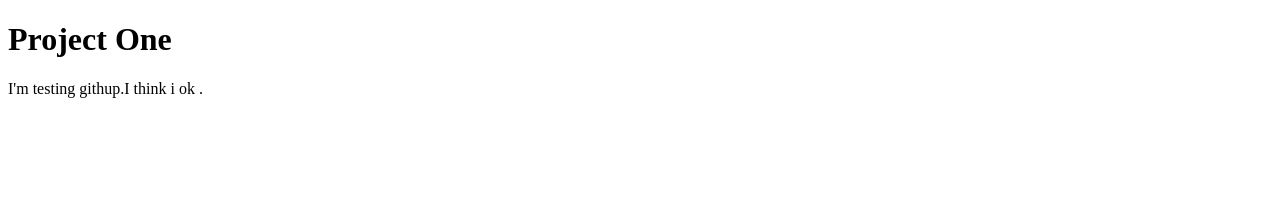
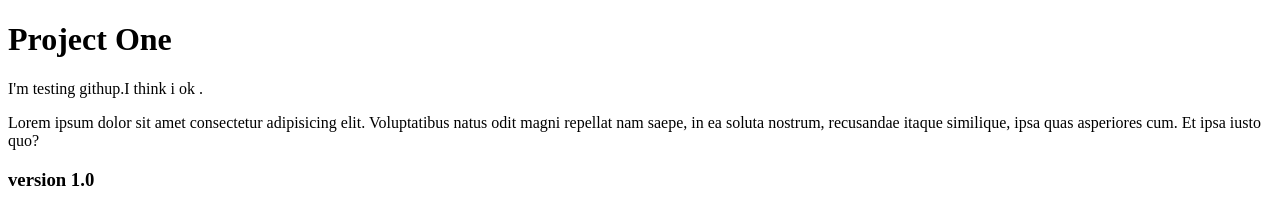
Before and after one commit to luwinzaw/project-one, a plain HTML site: page index.html in a window 1280 px wide. Drawn offline with Linux system fonts and the light colour scheme.

Commit message:
version 1.0 complete

```diff
--- a/index.html
+++ b/index.html
@@ -9,5 +9,7 @@
 <body>
     <h1>Project One</h1>
     <p>I'm testing githup.I think i ok .</p>
+    <p>Lorem ipsum dolor sit amet consectetur adipisicing elit. Voluptatibus natus odit magni repellat nam saepe, in ea soluta nostrum, recusandae itaque similique, ipsa quas asperiores cum. Et ipsa iusto quo?</p>
+    <h3>version 1.0</h3>
 </body>
 </html>
```
